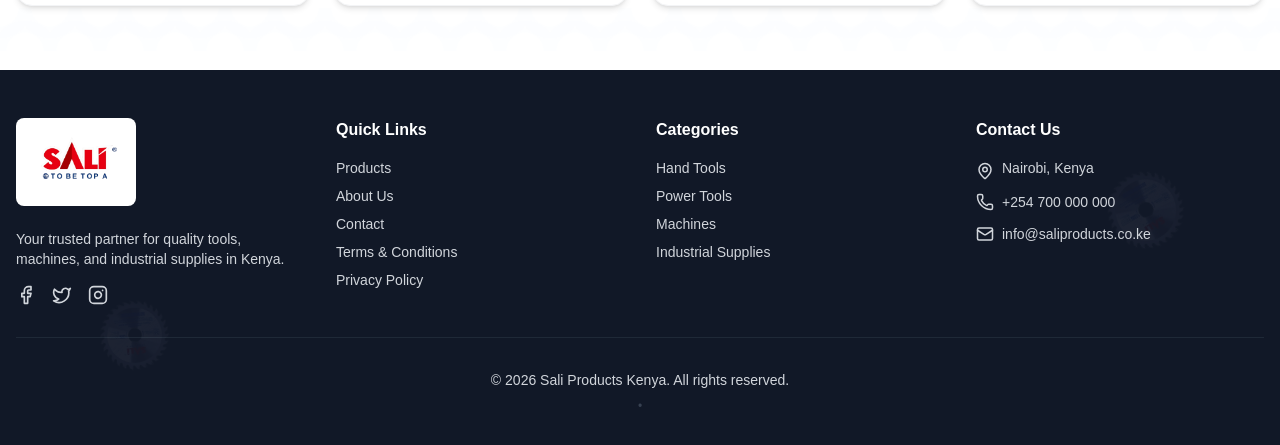
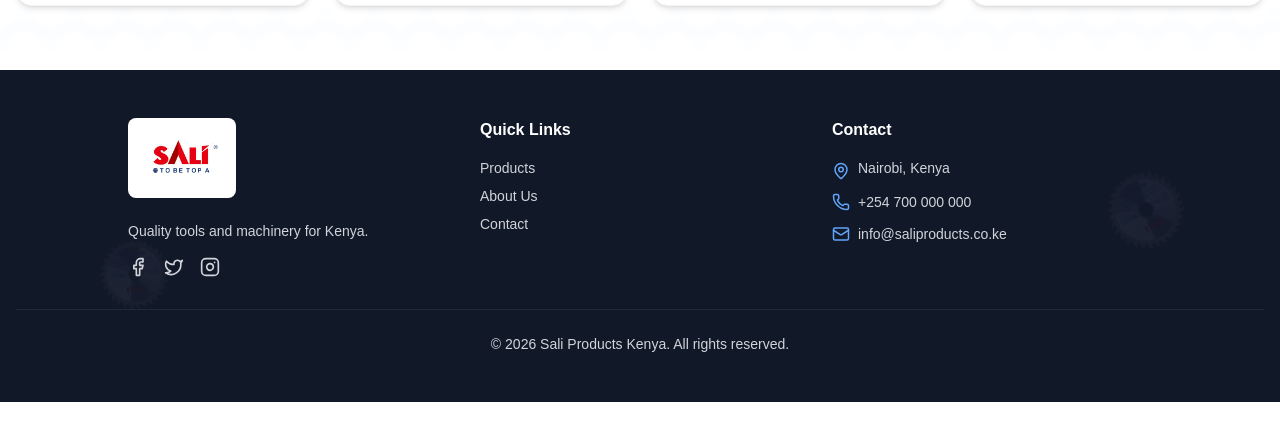
Before and after one commit to kellyworkos00-droid/sali, a Next.js app: page / in a window 1280 px wide. Shown: the part 3222-3667 px from the top of the page. After the commit the page ends 3624 px from the top, so only its background shows below. Built offline with nearby package versions, Linux system fonts and the light colour scheme.

Commit message:
Simplify footer with less content and cleaner layout

```diff
--- a/src/components/Footer.tsx
+++ b/src/components/Footer.tsx
@@ -24,30 +24,30 @@ export default function Footer() {
           className="animate-[spinSlow_12s_linear_infinite_reverse]"
         />
       </div>
-      <div className="container mx-auto px-4 py-12">
-        <div className="grid md:grid-cols-4 gap-8">
+      <div className="container mx-auto px-4 py-12 relative z-10">
+        <div className="grid md:grid-cols-3 gap-8 max-w-5xl mx-auto">
           {/* Company Info */}
           <div>
             <div className="mb-4 bg-white p-3 rounded-lg inline-block">
               <Image
                 src="/logo.png"
                 alt="Sali Products Kenya"
-                width={160}
-                height={80}
-                className="h-16 w-auto"
+                width={140}
+                height={70}
+                className="h-14 w-auto"
               />
             </div>
             <p className="text-sm mb-4">
-              Your trusted partner for quality tools, machines, and industrial supplies in Kenya.
+              Quality tools and machinery for Kenya.
             </p>
             <div className="flex space-x-4">
-              <a href="#" className="hover:text-brand-200 transition">
+              <a href="#" className="hover:text-blue-400 transition">
                 <Facebook size={20} />
               </a>
-              <a href="#" className="hover:text-brand-200 transition">
+              <a href="#" className="hover:text-blue-400 transition">
                 <Twitter size={20} />
               </a>
-              <a href="#" className="hover:text-brand-200 transition">
+              <a href="#" className="hover:text-blue-400 transition">
                 <Instagram size={20} />
               </a>
             </div>
@@ -58,55 +58,18 @@ export default function Footer() {
             <h4 className="text-white font-semibold mb-4">Quick Links</h4>
             <ul className="space-y-2 text-sm">
               <li>
-                <Link href="/products" className="hover:text-brand-300 transition">
+                <Link href="/products" className="hover:text-blue-400 transition">
                   Products
                 </Link>
               </li>
               <li>
-                <Link href="/about" className="hover:text-brand-300 transition">
+                <Link href="/about" className="hover:text-blue-400 transition">
                   About Us
                 </Link>
               </li>
               <li>
-                <Link href="/contact" className="hover:text-brand-300 transition">
+                <Link href="/contact" className="hover:text-blue-400 transition">
                   Contact
-                </Link>
-              </li>
-              <li>
-                <Link href="/terms" className="hover:text-brand-300 transition">
-                  Terms & Conditions
-                </Link>
-              </li>
-              <li>
-                <Link href="/privacy" className="hover:text-brand-300 transition">
-                  Privacy Policy
-                </Link>
-              </li>
-            </ul>
-          </div>
-
-          {/* Categories */}
-          <div>
-            <h4 className="text-white font-semibold mb-4">Categories</h4>
-            <ul className="space-y-2 text-sm">
-              <li>
-                <Link href="/products?category=tools" className="hover:text-brand-300 transition">
-                  Hand Tools
-                </Link>
-              </li>
-              <li>
-                <Link href="/products?category=power-tools" className="hover:text-brand-300 transition">
-                  Power Tools
-                </Link>
-              </li>
-              <li>
-                <Link href="/products?category=machines" className="hover:text-brand-300 transition">
-                  Machines
-                </Link>
-              </li>
-              <li>
-                <Link href="/products?category=supplies" className="hover:text-brand-300 transition">
-                  Industrial Supplies
                 </Link>
               </li>
             </ul>
@@ -114,29 +77,26 @@ export default function Footer() {
 
           {/* Contact Info */}
           <div>
-            <h4 className="text-white font-semibold mb-4">Contact Us</h4>
+            <h4 className="text-white font-semibold mb-4">Contact</h4>
             <ul className="space-y-3 text-sm">
               <li className="flex items-start gap-2">
-                <MapPin size={18} className="mt-1 flex-shrink-0" />
+                <MapPin size={18} className="mt-1 flex-shrink-0 text-blue-400" />
                 <span>Nairobi, Kenya</span>
               </li>
               <li className="flex items-center gap-2">
-                <Phone size={18} className="flex-shrink-0" />
+                <Phone size={18} className="flex-shrink-0 text-blue-400" />
                 <span>+254 700 000 000</span>
               </li>
               <li className="flex items-center gap-2">
-                <Mail size={18} className="flex-shrink-0" />
+                <Mail size={18} className="flex-shrink-0 text-blue-400" />
                 <span>info@saliproducts.co.ke</span>
               </li>
             </ul>
           </div>
         </div>
 
-        <div className="border-t border-gray-800 mt-8 pt-8 text-sm text-center">
+        <div className="border-t border-gray-800 mt-8 pt-6 text-sm text-center">
           <p>&copy; {new Date().getFullYear()} Sali Products Kenya. All rights reserved.</p>
-          <Link href="/admin" className="text-gray-700 hover:text-gray-600 text-xs mt-2 inline-block">
-            •
-          </Link>
         </div>
       </div>
     </footer>
```
